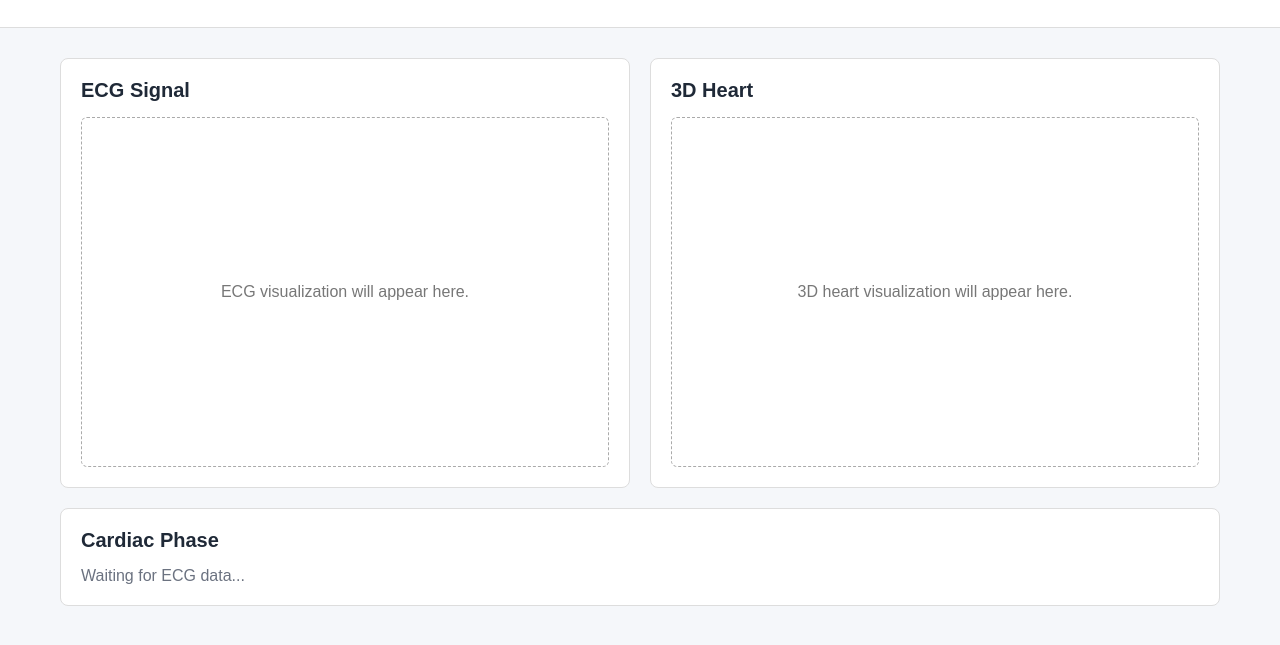
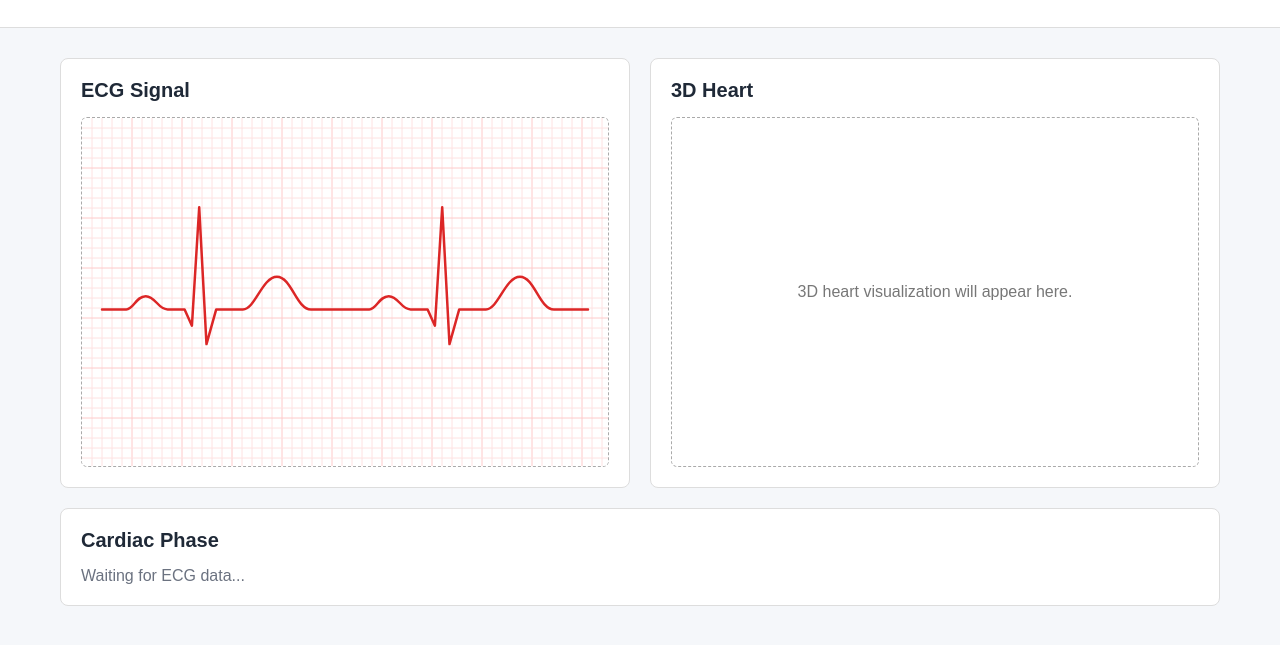
Before and after one commit to erwan75019/ecg-driven-3d-heart, a plain HTML site: page web/index.html in a window 1280 px wide. Shown: the part 91-736 px from the top of the page. Drawn offline with Linux system fonts and the light colour scheme.

Commit message:
Add static ECG display

```diff
--- a/web/css/style.css
+++ b/web/css/style.css
@@ -62,6 +62,16 @@ section h2 {
     color: #777;
 }
 
+#ecg-container {
+    overflow: hidden;
+}
+
+#ecg-canvas {
+    display: block;
+    width: 100%;
+    height: 100%;
+}
+
 #cardiac-phase {
     grid-column: 1 / -1;
 }
--- a/web/index.html
+++ b/web/index.html
@@ -22,7 +22,13 @@
             <h2>ECG Signal</h2>
 
             <div id="ecg-container">
-                <p>ECG visualization will appear here.</p>
+                <canvas
+                    id="ecg-canvas"
+                    role="img"
+                    aria-label="Static ECG signal showing a P wave, a QRS complex, and a T wave."
+                >
+                    Your browser does not support the canvas element.
+                </canvas>
             </div>
         </section>
 
--- a/web/js/main.js
+++ b/web/js/main.js
@@ -0,0 +1,114 @@
+const ecgCanvas = document.getElementById("ecg-canvas");
+const ecgContext = ecgCanvas.getContext("2d");
+
+function drawGrid(context, width, height) {
+    const smallGridSize = 10;
+    const largeGridSize = smallGridSize * 5;
+
+    context.lineWidth = 1;
+
+    for (let x = smallGridSize; x < width; x += smallGridSize) {
+        const isLargeLine = x % largeGridSize === 0;
+        context.strokeStyle = isLargeLine ? "#fecaca" : "#fee2e2";
+        context.beginPath();
+        context.moveTo(x, 0);
+        context.lineTo(x, height);
+        context.stroke();
+    }
+
+    for (let y = smallGridSize; y < height; y += smallGridSize) {
+        const isLargeLine = y % largeGridSize === 0;
+        context.strokeStyle = isLargeLine ? "#fecaca" : "#fee2e2";
+        context.beginPath();
+        context.moveTo(0, y);
+        context.lineTo(width, y);
+        context.stroke();
+    }
+}
+
+function drawHeartbeat(context, startX, baselineY, beatWidth, amplitude) {
+    context.moveTo(startX, baselineY);
+
+    // Baseline and P wave
+    context.lineTo(startX + beatWidth * 0.10, baselineY);
+    context.bezierCurveTo(
+        startX + beatWidth * 0.13,
+        baselineY,
+        startX + beatWidth * 0.14,
+        baselineY - amplitude * 0.13,
+        startX + beatWidth * 0.18,
+        baselineY - amplitude * 0.13
+    );
+    context.bezierCurveTo(
+        startX + beatWidth * 0.22,
+        baselineY - amplitude * 0.13,
+        startX + beatWidth * 0.23,
+        baselineY,
+        startX + beatWidth * 0.27,
+        baselineY
+    );
+
+    // QRS complex
+    context.lineTo(startX + beatWidth * 0.34, baselineY);
+    context.lineTo(startX + beatWidth * 0.37, baselineY + amplitude * 0.16);
+    context.lineTo(startX + beatWidth * 0.40, baselineY - amplitude);
+    context.lineTo(startX + beatWidth * 0.43, baselineY + amplitude * 0.34);
+    context.lineTo(startX + beatWidth * 0.47, baselineY);
+
+    // ST segment and T wave
+    context.lineTo(startX + beatWidth * 0.58, baselineY);
+    context.bezierCurveTo(
+        startX + beatWidth * 0.63,
+        baselineY,
+        startX + beatWidth * 0.66,
+        baselineY - amplitude * 0.32,
+        startX + beatWidth * 0.72,
+        baselineY - amplitude * 0.32
+    );
+    context.bezierCurveTo(
+        startX + beatWidth * 0.78,
+        baselineY - amplitude * 0.32,
+        startX + beatWidth * 0.80,
+        baselineY,
+        startX + beatWidth * 0.86,
+        baselineY
+    );
+    context.lineTo(startX + beatWidth, baselineY);
+}
+
+function drawEcg() {
+    const bounds = ecgCanvas.getBoundingClientRect();
+    const pixelRatio = window.devicePixelRatio || 1;
+
+    ecgCanvas.width = Math.round(bounds.width * pixelRatio);
+    ecgCanvas.height = Math.round(bounds.height * pixelRatio);
+
+    ecgContext.setTransform(pixelRatio, 0, 0, pixelRatio, 0, 0);
+    ecgContext.fillStyle = "#ffffff";
+    ecgContext.fillRect(0, 0, bounds.width, bounds.height);
+
+    drawGrid(ecgContext, bounds.width, bounds.height);
+
+    const horizontalPadding = 20;
+    const baselineY = bounds.height * 0.55;
+    const beatWidth = (bounds.width - horizontalPadding * 2) / 2;
+    const amplitude = Math.min(bounds.height * 0.38, beatWidth * 0.42);
+
+    ecgContext.strokeStyle = "#dc2626";
+    ecgContext.lineWidth = 2.5;
+    ecgContext.lineCap = "round";
+    ecgContext.lineJoin = "round";
+    ecgContext.beginPath();
+    drawHeartbeat(ecgContext, horizontalPadding, baselineY, beatWidth, amplitude);
+    drawHeartbeat(
+        ecgContext,
+        horizontalPadding + beatWidth,
+        baselineY,
+        beatWidth,
+        amplitude
+    );
+    ecgContext.stroke();
+}
+
+drawEcg();
+window.addEventListener("resize", drawEcg);
```
